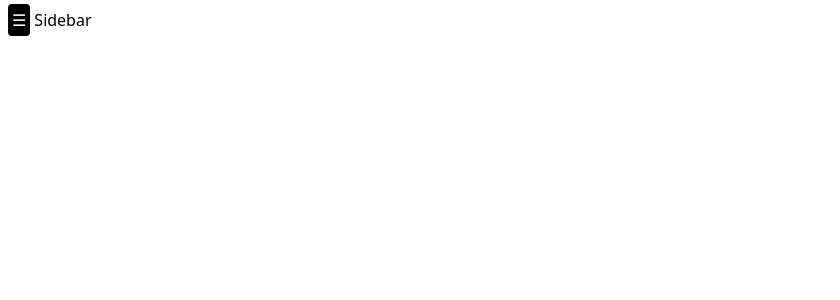
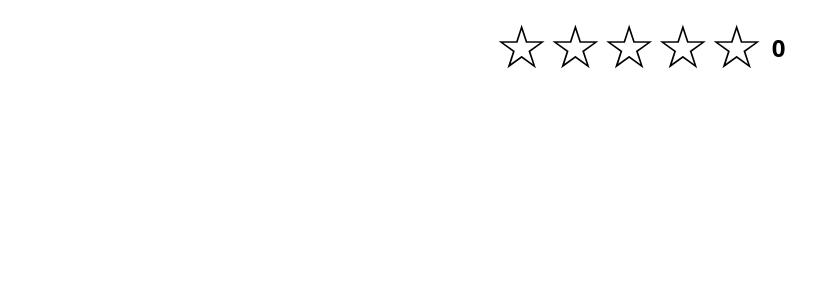
Before and after one commit to Manoharan777/React-Machine-Coding, a React (Create React App) app: page / in a window 1280 px wide. Shown: the top 300 px of the page, without its empty margins (0-840 px from the left). Built offline with nearby package versions, Linux system fonts and the light colour scheme.

Commit message:
StarRating feature

```diff
--- /dev/null
+++ b/src/App.css
@@ -0,0 +1,12 @@
+.star{
+    font-size: 60px;
+    cursor: pointer;
+}
+.star:hover,
+ .star:has(~ .star:hover){
+    color: gold;
+}
+
+.star.active {
+    color: gold;
+}
--- a/src/App.js
+++ b/src/App.js
@@ -5,6 +5,7 @@ import SwappingList from './Application/SwappingList'
 import Pagination from './Application/Pagination'
 import ProgressBar from './Application/ProgressBar'
 import Sidebar from './Application/Sidebar'
+import StarRating from './Application/StarRating'
 
 const App = () => {
 
@@ -15,7 +16,8 @@ return(
     {/* <FecthingUsers/> */}
     {/* <Pagination/> */}
     {/* <ProgressBar/> */}
-    <Sidebar/>
+    {/* <Sidebar/> */}
+    <StarRating/>
   </div>
 )
 }
--- /dev/null
+++ b/src/Application/StarRating.js
@@ -0,0 +1,36 @@
+import React, { useState } from 'react'
+import "../App.css"
+const StarRating = () => {
+    const [rating,setRating] = useState(0);
+    const [ count,setCount] = useState(0);
+    const handleClick = (i) => {
+setRating(i)
+setCount(i);
+    }
+    const Star = () => {
+      let stars = [];
+      for (let i = 0; i < 5; i++) {
+        let isActive  = rating >= i+1;
+        stars.push(
+            <div key={i} className={`star  ${isActive ? "active" : ""}`}
+            onClick={() => handleClick(i+1)}>
+               {isActive ?<>&#9733;</> : <>&#9734;</> }
+
+            </div>
+
+        )
+      }
+
+      return stars;
+    };
+
+
+  return (
+    <div className='starContainer flex justify-center'>
+    <Star/>
+    <p className='text-2xl font-bold ml-2 mt-8'>{count}</p>
+    </div>
+  )
+}
+
+export default StarRating
```
